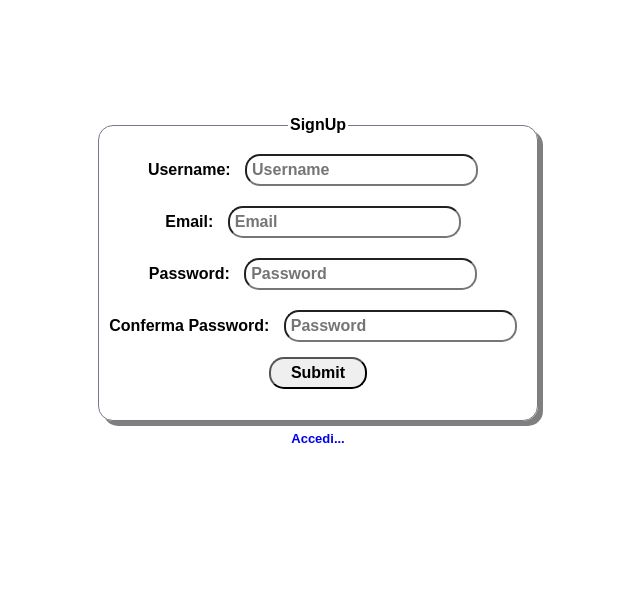
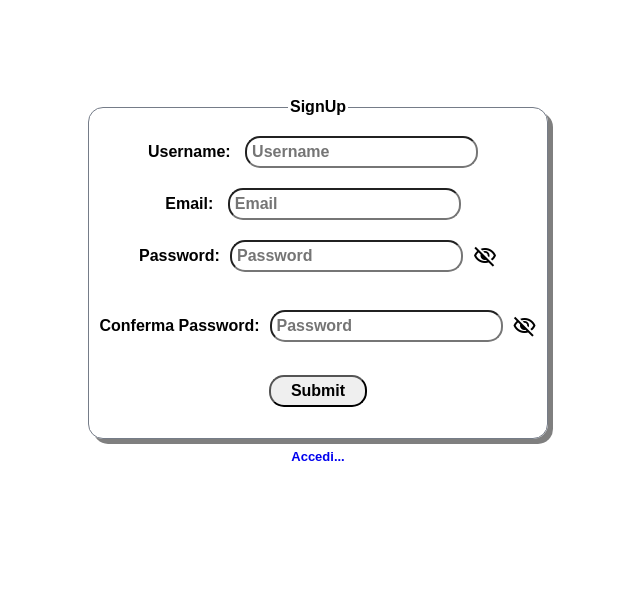
Before and after one commit to Fede-rei/TickeTwo, a PHP site: page /Pages/signup.php in a window 1280 px wide. Shown: the part 72-664 px from the top of the page, without its empty margins (322-962 px from the left). Run offline with PHP 8.4, Linux system fonts and the light colour scheme.

Commit message:
visibilità pw

```diff
--- a/Pages/account.php
+++ b/Pages/account.php
@@ -104,7 +104,6 @@ $_SESSION['pic'] = $info['pfp'];
     <link href="https://fonts.googleapis.com/css?family=Roboto&display=swap" rel="stylesheet">
     <link href="<?= $rootPath ?>Images/ticketwoW.png" rel="icon" type="image/png">
     <link rel="stylesheet" href="../Styles/header-footer.css">
-    <script src="../Scripts/search.js" defer></script>
 </head>
 <body>
 <?php include '../include/header.php' ?>
--- a/Pages/signup.php
+++ b/Pages/signup.php
@@ -83,7 +83,7 @@ if(isset($_POST['username'], $_POST['email'], $_POST['pw'], $_POST['cpw']) && ($
     <link rel="stylesheet" href="https://fonts.googleapis.com/css2?family=Material+Symbols+Outlined:opsz,wght,FILL,GRAD@20..48,100..700,0..1,-50..200"/>
     <link href="https://fonts.googleapis.com/css?family=Roboto&display=swap" rel="stylesheet">
     <link href="../Images/ticketwoW.png" rel="icon" type="image/png">
-    <script src="../Scripts/search.js" defer></script>
+    <script src="../Scripts/visibility.js" defer></script>
 </head>
 
 <body>
@@ -98,10 +98,20 @@ if(isset($_POST['username'], $_POST['email'], $_POST['pw'], $_POST['cpw']) && ($
             <input type="text" id="p1" name="username" placeholder="Username"><br>
             <label for="p2">Email: </label>
             <input type="email" id="p2" name="email" placeholder="Email"><br>
-            <label for="p3">Password: </label>
-            <input type="password" name="pw" id="p3" placeholder="Password"><br>
-            <label for="p4">Conferma Password: </label>
-            <input type="password" name="cpw" id="p4" placeholder="Password"><br>
+            <div class="pwI">
+                <label for="p3">Password: </label>
+                <input class="li" type="password" name="pw" id="p3" placeholder="Password">
+                <span onclick="changeVisibility(this, '#p3')" class="material-symbols-outlined eye">
+                    visibility_off
+                </span>
+            </div><br>
+            <div class="pwI">
+                <label for="p4">Conferma Password: </label>
+                <input class="li" type="password" name="pw" id="p4" placeholder="Password">
+                <span onclick="changeVisibility(this, '#p4')" class="material-symbols-outlined eye">
+                    visibility_off
+                </span>
+            </div><br>
             <button type="submit">Submit</button>
             <!-- Visualizza gli eventuali errori di validazione -->
             <p class="vError"><?= $vError ?></p>
--- /dev/null
+++ b/Scripts/visibility.js
@@ -0,0 +1,11 @@
+function changeVisibility(t, id) {
+    let inp = document.querySelector(id)
+
+    if(t.innerHTML === 'visibility_off') {
+        inp.type = 'text'
+        t.innerHTML = 'visibility'
+    } else {
+        inp.type = 'password'
+        t.innerHTML = 'visibility_off'
+    }
+}
--- a/Styles/signup.css
+++ b/Styles/signup.css
@@ -49,3 +49,13 @@ a {
 header span {
     visibility: hidden;
 }
+
+.eye:hover {
+    cursor: pointer;
+}
+
+.pwI {
+    display: flex;
+    justify-content: center;
+    align-items: center;
+}
--- a/index.php
+++ b/index.php
@@ -22,7 +22,6 @@ $rootPath = './';
     <script src="https://code.jquery.com/jquery-3.2.1.slim.min.js" integrity="sha384-KJ3o2DKtIkvYIK3UENzmM7KCkRr/rE9/Qpg6aAZGJwFDMVNA/GpGFF93hXpG5KkN" crossorigin="anonymous"></script>
     <script src="https://cdn.jsdelivr.net/npm/popper.js@1.12.9/dist/umd/popper.min.js" integrity="sha384-ApNbgh9B+Y1QKtv3Rn7W3mgPxhU9K/ScQsAP7hUibX39j7fakFPskvXusvfa0b4Q" crossorigin="anonymous"></script>
     <script src="https://cdn.jsdelivr.net/npm/bootstrap@4.0.0/dist/js/bootstrap.min.js" integrity="sha384-JZR6Spejh4U02d8jOt6vLEHfe/JQGiRRSQQxSfFWpi1MquVdAyjUar5+76PVCmYl" crossorigin="anonymous"></script>
-    <!--<script src="Scripts/search.js" defer ></script>-->
 
     <link rel="stylesheet" href="https://cdn.jsdelivr.net/npm/swiper@11/swiper-bundle.min.css" />
     <link rel="stylesheet" href="https://cdnjs.cloudflare.com/ajax/libs/Swiper/6.8.4/swiper-bundle.min.css">
```
Also changed, not shown: Pages/login.php (+8 -3 lines), Styles/login.css (+10 -0 lines).
